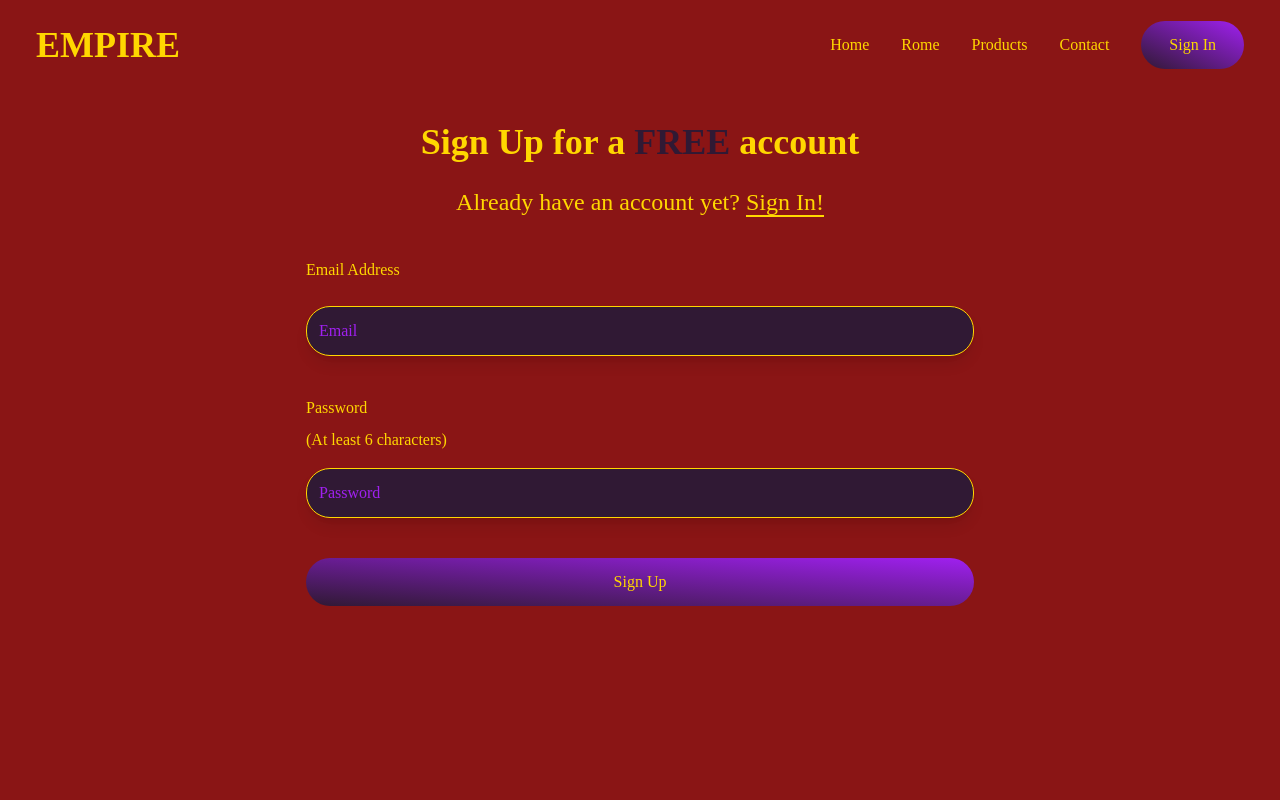
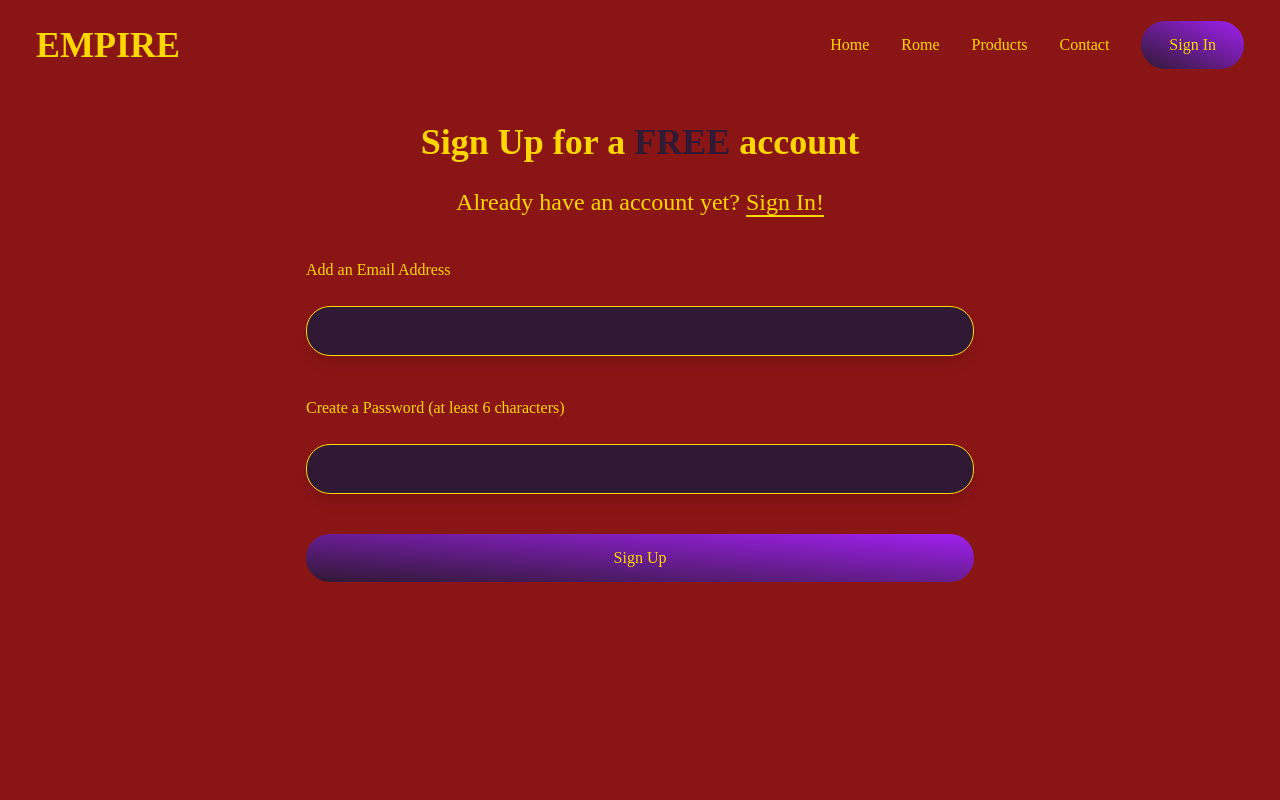
Before and after one commit to SALVADORPOETA/Empire-sm, a React (Create React App) app: page /signupemail in a window 1280 px wide. Shown: the top 800 px of the page. Built offline with nearby package versions, Linux system fonts and the light colour scheme; no server answers.

Commit message:
SignIn/Up placeholders rm

```diff
--- a/src/routes/SignIn/SignInEmail.jsx
+++ b/src/routes/SignIn/SignInEmail.jsx
@@ -36,12 +36,12 @@ const SignInEmail = () => {
                 </div>
                 <form onSubmit={handleSubmit} className='py-4'>
                     <div className='flex flex-col py-2'>
-                        <label className='py-2 font-medium'>Email Address</label>
-                        <input onChange={(e) => setEmail(e.target.value)} className='border border-[var(--primary-gold)] bg-[var(--dark-purple)] rounded-3xl shadow-lg p-3 w-full my-4 focus:outline-none text-[var(--primary-gold)] placeholder-purple' type="email" placeholder='Email' />
+                        <label className='py-2 font-medium'>Email</label>
+                        <input onChange={(e) => setEmail(e.target.value)} className='border border-[var(--primary-gold)] bg-[var(--dark-purple)] rounded-3xl shadow-lg p-3 w-full my-4 focus:outline-none text-[var(--primary-gold)] placeholder-purple' type="email" />
                     </div>
                     <div className='flex flex-col py-2'>
                         <label className='py-2 font-medium'>Password</label>
-                        <input onChange={(e) => setPassword(e.target.value)} className='border border-[var(--primary-gold)] bg-[var(--dark-purple)] rounded-3xl shadow-lg p-3 w-full my-4 focus:outline-none text-[var(--primary-gold)] placeholder-purple' type="password" placeholder='Password' />
+                        <input onChange={(e) => setPassword(e.target.value)} className='border border-[var(--primary-gold)] bg-[var(--dark-purple)] rounded-3xl shadow-lg p-3 w-full my-4 focus:outline-none text-[var(--primary-gold)] placeholder-purple' type="password" />
                     </div>
                     {
                         error &&
--- a/src/routes/SignIn/SignUpEmail.jsx
+++ b/src/routes/SignIn/SignUpEmail.jsx
@@ -36,13 +36,12 @@ const SignUpEmail = () => {
                 </div>
                 <form onSubmit={handleSubmit} className='py-4'>
                     <div className='flex flex-col py-2'>
-                        <label className='py-2 font-medium'>Email Address</label>
-                        <input onChange={(e) => setEmail(e.target.value)} className='border border-[var(--primary-gold)] bg-[var(--dark-purple)] rounded-3xl shadow-lg p-3 w-full my-4 focus:outline-none text-[var(--primary-gold)] placeholder-purple' type="email" placeholder='Email' />
+                        <label className='py-2 font-medium'>Add an Email Address</label>
+                        <input onChange={(e) => setEmail(e.target.value)} className='border border-[var(--primary-gold)] bg-[var(--dark-purple)] rounded-3xl shadow-lg p-3 w-full my-4 focus:outline-none text-[var(--primary-gold)] placeholder-purple' type="email" />
                     </div>
                     <div className='flex flex-col py-2'>
-                        <label className='py-2 font-medium'>Password</label>
-                        <p>(At least 6 characters)</p>
-                        <input onChange={(e) => setPassword(e.target.value)} className='border border-[var(--primary-gold)] bg-[var(--dark-purple)] rounded-3xl shadow-lg p-3 w-full my-4 focus:outline-none text-[var(--primary-gold)] placeholder-purple' type="password" placeholder='Password' />
+                        <label className='py-2 font-medium'>Create a Password (at least 6 characters)</label>
+                        <input onChange={(e) => setPassword(e.target.value)} className='border border-[var(--primary-gold)] bg-[var(--dark-purple)] rounded-3xl shadow-lg p-3 w-full my-4 focus:outline-none text-[var(--primary-gold)] placeholder-purple' type="password" />
                     </div>
                     {
                         error &&
```
